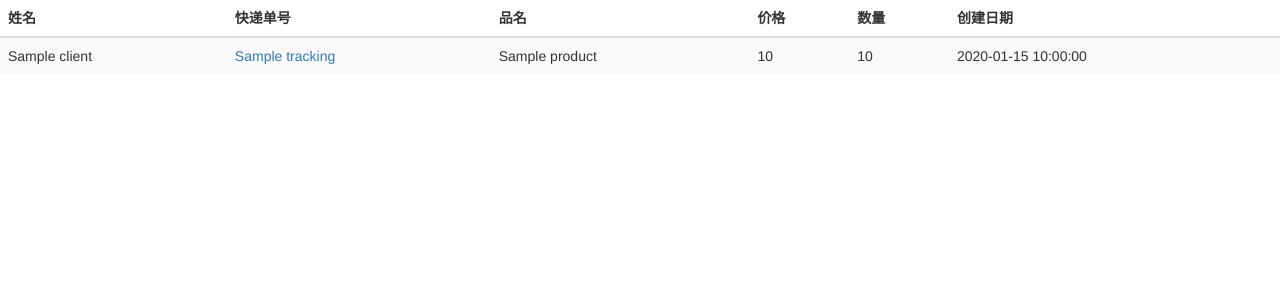
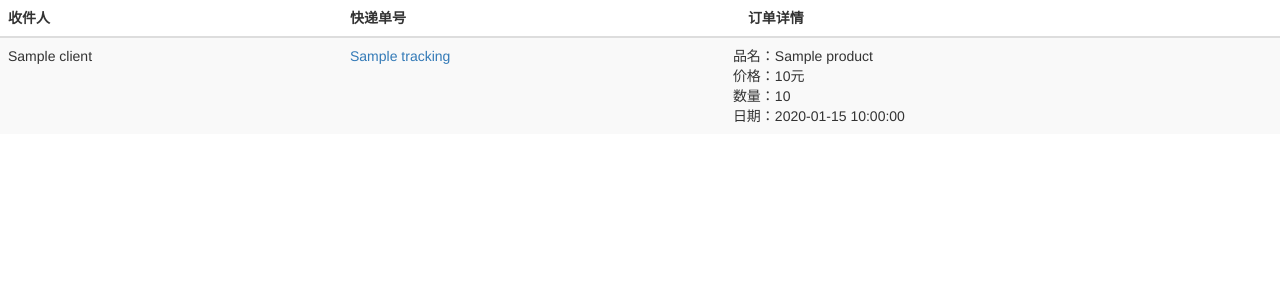
Before and after one commit to iamzjk/wechat_ebiz_helper, a Flask app: template app/templates/orders.html in a window 1280 px wide. Shown: the top 300 px of the page. Run offline with Flask 2, Linux system fonts and the light colour scheme; the template is opened without the code that fills it: most values are stand-ins (such as "Sample title", 1, 10 or a date in 2020); some libraries are stand-ins or nearby versions.

Commit message:
card style order view; fixed name column in order view, and fixed date column in tracking view

```diff
--- a/app/app.py
+++ b/app/app.py
@@ -20,7 +20,7 @@ mysql = MySQL(app)
 
 
 class ShowMyOrderForm(FlaskForm):
-    client = StringField('姓名', validators=[DataRequired()])
+    client = StringField('收件人', validators=[DataRequired()])
     phone = StringField('电话', validators=[DataRequired()])
 
 
--- a/app/templates/orders.html
+++ b/app/templates/orders.html
@@ -5,23 +5,22 @@
 <table class="table table-striped">
 <thead>
     <tr>
-        <th>姓名</th>
+        <th>收件人</th>
         <th>快递单号</th>
-        <th>品名</th>
-        <th>价格</th>
-        <th>数量</th>
-        <th>创建日期</th>
+        <th>订单详情</th>
     </tr>
 </thead>
 <tbody>
 {% for order in orders %}
     <tr>
-        <td>{{ order.client }}</td>
+        <td white-space: nowrap>{{ order.client }}</td>
         <td><a href="{{ url_for('tracking_status', tracking_number=order.tracking, carrier=order.carrier) }}">{{ order.tracking }}</a></td>
-        <td>{{ order.product }}</td>
-        <td>{{ order.price }}</td>
-        <td>{{ order.quantity }}</td>
-        <td>{{ order.created_time }}</td>
+        <td>
+            <div class="row">品名：{{ order.product }}</div>
+            <div class="row">价格：{{ order.price }}元</div>
+            <div class="row">数量：{{ order.quantity }}</div>
+            <div class="row">日期：{{ order.created_time }}</div>
+        </td>
     </tr>
 {% endfor %}
 </tbody>
--- a/app/templates/tracking_status.html
+++ b/app/templates/tracking_status.html
@@ -11,7 +11,7 @@
 <tbody>
 {% for status in statuses %}
     <tr>
-        <td>{{ status.time }}</td>
+        <td white-space: nowrap>{{ status.time }}</td>
         <td>{{ status.status }}</td>
     </tr>
 {% endfor %}
```
